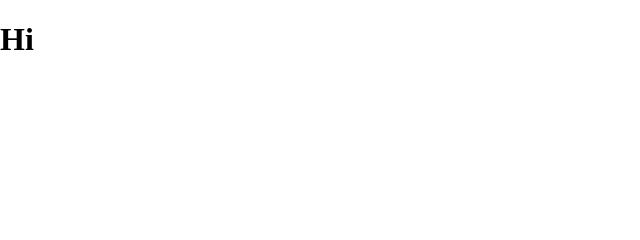
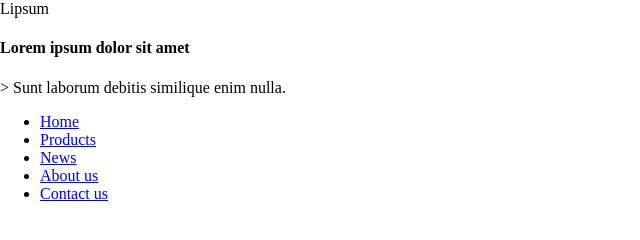
Before and after one commit to Walter-Mateus/psd_project, a plain HTML site: page index.html in a window 1280 px wide. Shown: the whole page, without its empty margins (0-640 px from the left). Drawn offline with Linux system fonts and the light colour scheme.

Commit message:
creat structure header

```diff
--- a/index.html
+++ b/index.html
@@ -8,7 +8,30 @@
 </head>
 <body>
 
-    <h1>Hi</h1>
+    <div id="container">
+        <header>
+            <div id="logo">
+                 Lipsum
 
+
+                <div id="header-text">
+                <h4>Lorem ipsum dolor sit amet</h4>>
+                    Sunt laborum debitis similique enim nulla.
+                </div>
+                <nav>
+
+                    <ul id="header-menu">
+                        <li><a href="#">Home</a></li>
+                        <li><a href="#">Products</a></li>
+                        <li><a href="#">News</a></li>
+                        <li><a href="#">About us</a></li>
+                        <li><a href="#">Contact us</a></li>
+
+
+                    </ul>
+                </nav>
+            </div>
+        </header>
+    </div>
 </body>
 </html>
```
